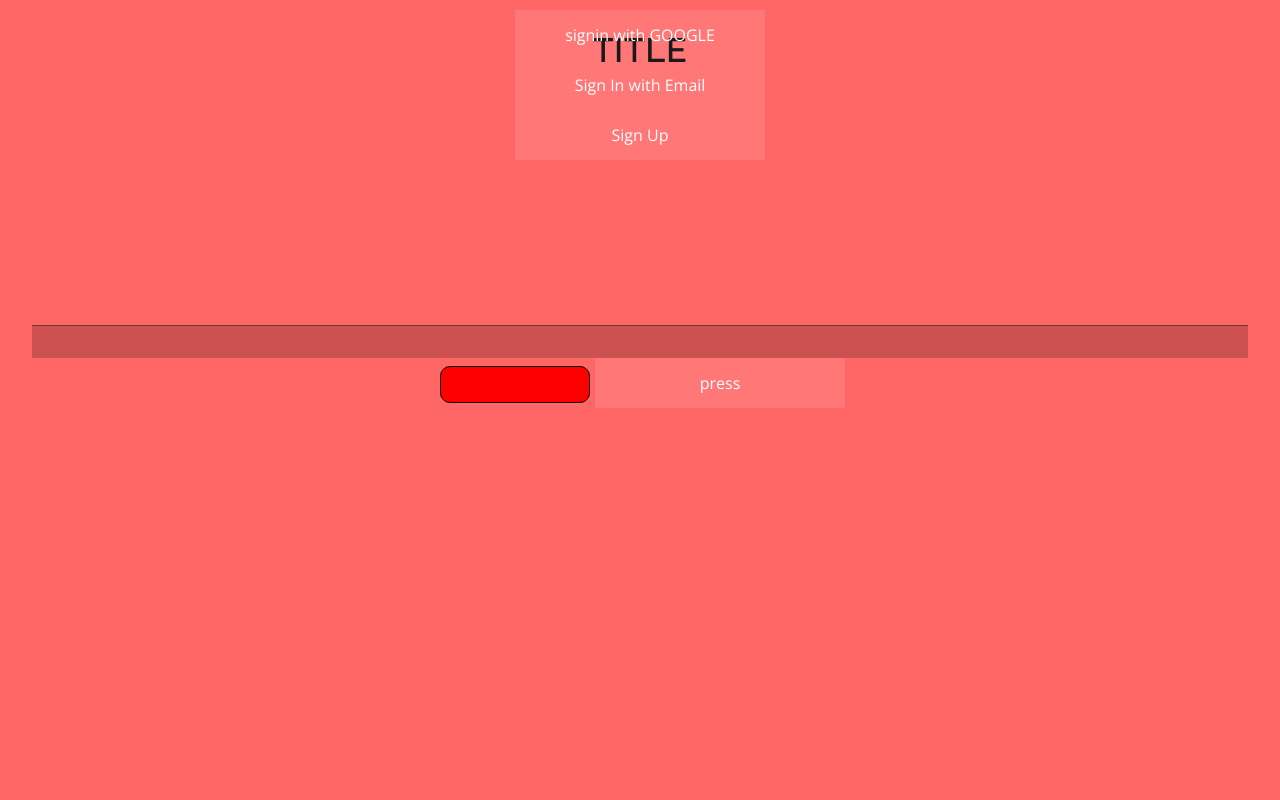
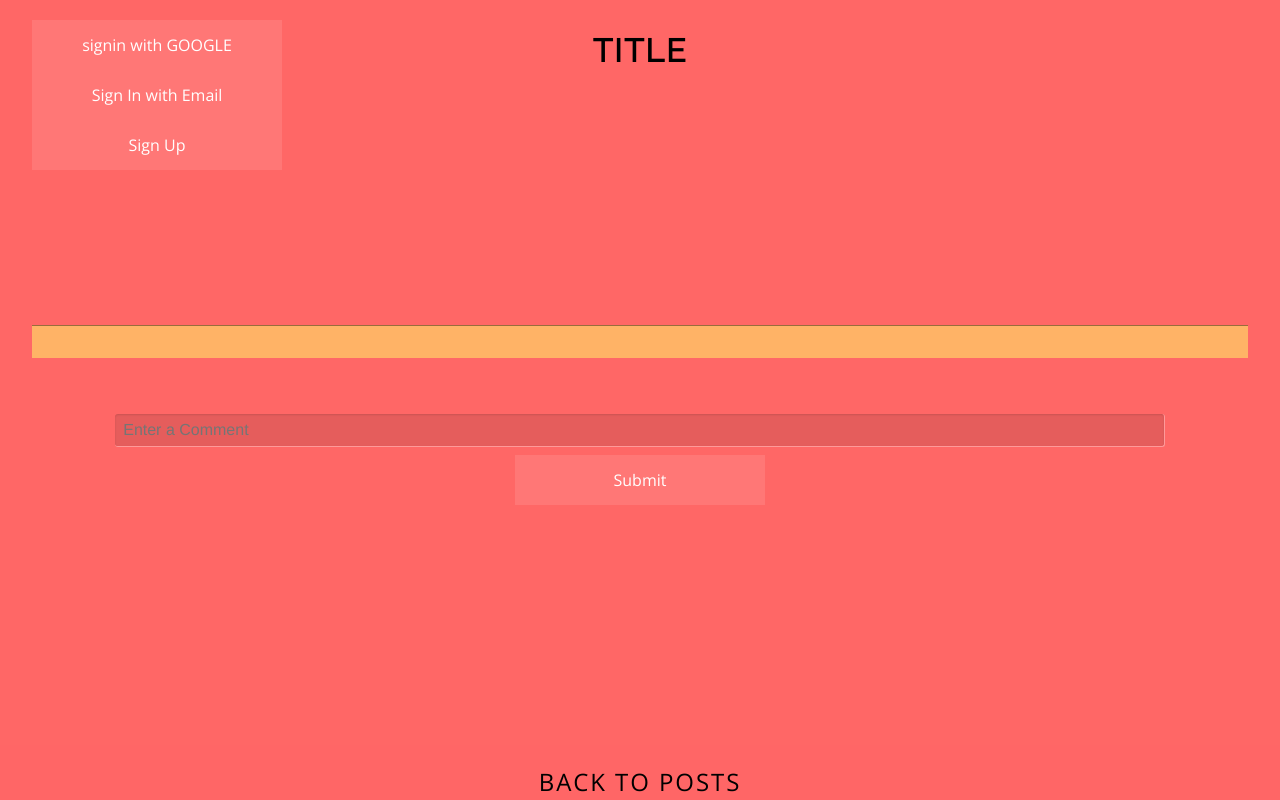
Before and after one commit to stwingy/Devtute, a React (Create React App) app: page /posts/1 in a window 1280 px wide. Built offline with nearby package versions, Linux system fonts and the light colour scheme; no server answers; the database is empty.

Commit message:
firebase refactor

```diff
--- a/src/App.js
+++ b/src/App.js
@@ -4,6 +4,7 @@ import UserProfile from './components/users/UserProfile'
 import Authentication from './components/users/Authentication'
 import PostPage from './components/posts/PostPage'
 import './App.css';
+import Footer from './components/Footer'
 import styled, { createGlobalStyle } from 'styled-components';
 import { Route, Link, Switch } from 'react-router-dom'
 
@@ -15,13 +16,13 @@ const GlobalStyle = createGlobalStyle`
   }
   h1,h2,h3,h4{
     font-family: 'Raleway', sans-serif;
-
+    text-transform:uppercase;
   }
   h2,h3,h4{
     font-family: 'Raleway', sans-serif;
     background-color:rgba(0, 0, 0, 0.2);
     padding: 1rem 2rem;
-    width:90%;
+
     margin: 0 auto;
     margin-top:2rem;
     border-top:1px solid rgba(0, 0, 0, 0.4);
@@ -53,6 +54,7 @@ function App() {
         <Route exact path='/profile' component={UserProfile} />
         <Route exact path='/posts/:id' component={PostPage} />
       </Switch>
+      <Footer />
       <GlobalStyle />
     </div>
   );
--- /dev/null
+++ b/src/components/Footer.js
@@ -0,0 +1,29 @@
+import React from 'react'
+import { Link } from 'react-router-dom'
+import styled from 'styled-components'
+const Div = styled.div`
+margin: 0 auto;
+margin-top:30px;
+height:55px;
+width:100%
+background-color: #ff6666;
+position:fixed;
+bottom:0;
+`
+const P = styled.p`
+font-size:1.5rem;
+font-weight:400;
+
+`
+function Footer() {
+
+    return (
+        <Link to="/">
+            <Div>
+                <P style={{ marginTop: "20px" }}>Back To Posts</P>
+            </Div>
+        </Link>
+    )
+}
+
+export default Footer
--- a/src/components/posts/Post.js
+++ b/src/components/posts/Post.js
@@ -8,12 +8,18 @@ import styled from 'styled-components'
 const P = styled.p`
 padding:0rem 5rem;
 text-align:left;
-
+width:100%;
 line-height:1.4rem;
 font-size:1.2rem;
 `
 const Div = styled.div`
+background-color:#ffb3b3;
 
+width:95%;
+margin:0 auto;
+margin-bottom:3em;
+/* border-bottom:50px solid #ff6666;
+box-shadow: inset 0 -1px 0 0 #ff6666; */
 `
 const belongsToCurrentUser = (currentUser, postAuthor) => {
     // console.log("CU ", currentUser, "PO ", postAuthor)
@@ -24,7 +30,7 @@ const belongsToCurrentUser = (currentUser, postAuthor) => {
 }
 function Post(props) {
 
-    const { title, body, createdAt, id, stars, user, postRef } = props
+    const { title, body, createdAt, id, stars, user, postRef, select } = props
     const currentUser = useUser()
     console.log(props.match)
 
@@ -39,17 +45,24 @@ function Post(props) {
     }
     return (
         <Div>
-            {props.match ? <h2>{title}</h2> : <Link to={`posts/${id}`}><h2>{title}</h2></Link>}
+            <div >
+                <p style={{ position: "absolute", left: "5%" }}>{select}</p>
+                {props.match ? <h2 style={{ backgroundColor: "#FFB366" }}>{title}</h2> : <Link to={`posts/${id}`}><h2 style={{ backgroundColor: "#FFB366" }}>{title}</h2></Link>}
+            </div>
+
             {title && <> <P>{body}</P>
 
 
                 {belongsToCurrentUser(currentUser, user) === false && <Button onClick={() => starsF()}>{`${stars} Likes`}</Button>}
-                <div style={{ display: 'flex', justifyContent: "space-evenly", width: '90%', margin: '2rem auto' }}>
+                <div style={{ display: 'flex', justifyContent: "space-evenly", width: '90%', margin: '2.5rem auto' }}>
                     <p>{moment(createdAt).calendar()}</p>
                     {user && <p>by {user.displayName}</p>}
                 </div>
-                {belongsToCurrentUser(currentUser, user) && !props.match && <Button onClick={() => removePost()}>X</Button>}
-                {!props.match && belongsToCurrentUser(currentUser, user) && <Button onClick={() => editTitle("BAAAAA")}>EDIT</Button>}</>}
+                <div style={{ backgroundColor: " #ff6666", margin: "0 auto" }}>
+                    {belongsToCurrentUser(currentUser, user) && !props.match && <Button style={{ marginRight: "5px" }} onClick={() => removePost()}>Delete</Button>}
+                    {!props.match && belongsToCurrentUser(currentUser, user) && <Button onClick={() => editTitle("BAAAAA")}>EDIT</Button>}
+                </div>
+            </>}
 
         </Div>
     )
--- a/src/components/posts/PostPage.js
+++ b/src/components/posts/PostPage.js
@@ -5,6 +5,30 @@ import { withRouter } from 'react-router-dom'
 import { useUser } from '../../providers/UserProvider'
 import moment from 'moment'
 import { Button, StyledInput } from '../../style/styles'
+import styled from 'styled-components'
+
+
+const Input = styled(StyledInput)`
+
+width:82%;
+margin:.5em auto;
+background-color:rgba(0, 0, 0, 0.1);
+box-shadow: 0 1px 2px rgba(0, 0, 0, 0.12) inset;
+    color: #555555;
+    font-family: "Helvetica Neue",Helvetica,Arial,sans-serif;
+    font-size: 1em;
+    line-height: 1.4em;
+    padding: 5px 8px;
+    border-color: #ff9999;
+    border-image: none;
+    border-radius: 3px;
+    border-style: none solid solid none;
+    border-width: medium 1px 1px medium;
+    transition:background-color .3s ease;
+    :focus{
+background-color:white;
+    }
+`
 const collectIdsandDocs = doc => {
   return { id: doc.id, ...doc.data() }
 }
@@ -21,10 +45,10 @@ function Comments(props) {
 
   }
   return (
-    <div>{user && props.comments.map(c => <p>{c.content} by {c.user.displayName} at {moment(c.createdAt).calendar()}</p>)}
+    <div style={{ marginBottom: "6rem" }}>{user && props.comments.map(c => <p>{c.content} by {c.user.displayName} at {moment(c.createdAt).calendar()}</p>)}
       {<form onSubmit={makeComment}>
-        <StyledInput type="text" value={com.content} onChange={e => setCom({ content: e.target.value })} />
-        <Button type="submit" onClick={makeComment}>press</Button>
+        <Input placeholder="Enter a Comment" type="text" value={com.content} onChange={e => setCom({ content: e.target.value })} />
+        <Button type="submit" onClick={makeComment}>Submit</Button>
       </form>}
     </div>
   )
--- a/src/components/posts/Posts.js
+++ b/src/components/posts/Posts.js
@@ -6,8 +6,36 @@ import { firestore } from '../../firebase'
 import { Button, StyledInput } from '../../style/styles'
 import styled from 'styled-components'
 
+const Select = styled.select`
+display: block;
+    font-size: 16px;
+    font-family: sans-serif;
+    font-weight: 700;
+    color: #444;
+    line-height: 1.3;
+    padding: .6em 1.4em .5em .8em;
+    width: 100%;
+    max-width: 100%;
+    box-sizing: border-box;
+    margin: 0;
+    border: 1px solid #aaa;
+    box-shadow: 0 1px 0 1px rgba(0,0,0,.04);
+    border-radius: .5em;
+
+    :hover{
+        border-color: #888;
+    }
+    :focus {
+    border-color: #aaa;
+    box-shadow: 0 0 1px 3px rgba(59, 153, 252, .7);
+
+    color: #222;
+    outline: none;
+`
+
 const ButtonF = styled(Button)`
 margin:.5em auto;`
+
 const Form = styled.form`
 display:flex;
 flex-direction:column;
@@ -16,14 +44,14 @@ margin-bottom:8rem;
 const Textarea = styled.textarea`
    margin: .5em auto;
 
-    width: 500px;
+    width: 80%;
     height: 100px;
     -moz-border-bottom-colors: none;
     -moz-border-left-colors: none;
     -moz-border-right-colors: none;
     -moz-border-top-colors: none;
     background: none repeat scroll 0 0 rgba(0, 0, 0, 0.07);
-    border-color: -moz-use-text-color #FFFFFF #FFFFFF -moz-use-text-color;
+    border-color: 	 #ff9999;
     border-image: none;
     border-radius: 6px 6px 6px 6px;
     border-style: none solid solid none;
@@ -62,71 +90,83 @@ const Textarea = styled.textarea`
 //   }
 // `;
 const Input = styled(StyledInput)`
-width:200px;
-margin:0 auto;
+
+width:82%;
+margin:.5em auto;
+background-color:rgba(0, 0, 0, 0.1);
+box-shadow: 0 1px 2px rgba(0, 0, 0, 0.12) inset;
+    color: #555555;
+    font-family: "Helvetica Neue",Helvetica,Arial,sans-serif;
+    font-size: 1em;
+    line-height: 1.4em;
+    padding: 5px 8px;
+    border-color: #ff9999;
+    border-image: none;
+    border-radius: 3px;
+    border-style: none solid solid none;
+    border-width: medium 1px 1px medium;
+    transition:background-color .3s ease;
+    :focus{
+background-color:white;
+    }
 `
 function Posts() {
 
     const posts = usePosts()
     const user = useUser()
     const { uid, photoURL, email, displayName } = user || {}
-
+    const [sections, setSections] = React.useState()
+    const [sectLoading, setSectLoading] = React.useState(false)
     const [title, setTitle] = React.useState("")
     const [body, setBody] = React.useState("")
+    const [select, setSelect] = React.useState("All")
 
     function handleSubmit(e) {
-        //e.preventDefault()
-        addPosts({ title: title, body: body, createdAt: Date.now(), stars: 0, user: { uid, photoURL, email, displayName } })
+        e.preventDefault()
+        addPosts({ title: title, select: select, body: body, createdAt: Date.now(), stars: 0, user: { uid, photoURL, email, displayName } })
         setTitle("")
         setBody("")
+    }
+    function handleSelect(e) {
+        setSelect(e.target.value)
     }
     const addPosts = async post => {
         firestore.collection('posts').add(post)
     }
+    const filterPosts = (val) => {
+        const filt = posts.filter(p => p.select === val)
+        setSections(filt)
 
-
-
+    }
     return (
         <div>
-            <Form id="postForm" onSubmit={handleSubmit}>
-                <Input value={title} type="text" onChange={e => setTitle(e.target.value)} />
-                <Textarea value={body} type="text" onChange={e => setBody(e.target.value)} />
-                <ButtonF type="submit" onClick={handleSubmit} >PRESS</ButtonF>
-            </Form>
+            <Button onClick={() => filterPosts("Javascript")}>click</Button>
 
 
             {
 
                 (posts.map(p =>
-                    <Post key={p.id} id={p.id} title={p.title} body={p.body} createdAt={p.createdAt} stars={p.stars} {...p} postRef={firestore.doc(`posts/${p.id}`)} />
+                    <Post key={p.id} id={p.id} title={p.title} body={p.body} select={p.select} createdAt={p.createdAt} stars={p.stars} {...p} postRef={firestore.doc(`posts/${p.id}`)} />
                 ))
             }
-        </div>
+            <Form id="postForm" onSubmit={handleSubmit}>
+                <Input placeholder="Please Enter A Title" value={title} type="text" onChange={e => setTitle(e.target.value)} />
+                <Textarea placeholder="Please Enter Some More Information" value={body} type="text" onChange={e => setBody(e.target.value)} />
+                <div style={{ display: "flex", justifyItems: 'center', margin: '0 auto' }}>
+
+                    <Select onChange={handleSelect}>
+                        <option value="All">All</option>
+                        <option value="React">React</option>
+                        <option value="Styled Components">Styled Components</option>
+                        <option value="CSS">CSS</option>
+                        <option value="Javascript">Javascript</option>
+                    </Select>
+                    <ButtonF type="submit" onClick={handleSubmit} >PRESS<button style={{ left: "0", width: "100%", height: '100%', position: "absolute", opacity: 0 }}></button></ButtonF>
+                </div>
+
+            </Form>
+        </div >
     )
 }
 
 export default Posts
-// QuerySnapshot properties
-// docs  array of DocumentSnapshots
-// empty boolean if snapshot empty
-// metadata   source etc
-// query   ref to query fired
-// size number of documents in QuerySnapshot
-
-/*QuerySnapshot methods
-docChanges()   array of changes since last snapshot
-forEach() iterates over entire array of snapshots
-isEqual()    is equal to another snapshot
-*/
-
-/* DocumentSnapshot props
-id   of document
-exists   is in database?
-metadata
-ref  ref to documents location in database*/
-
-/*DocumentSnapshot methods
-data()   gets all the fields of th object
-get()    allows access to an objects particular property eg/"firstName"
-isEqual()  useful for comparisons
-*/
--- a/src/components/users/SignAll.js
+++ b/src/components/users/SignAll.js
@@ -3,10 +3,11 @@ import SignIn from './SignIn'
 import SignUp from './SignUp'
 import styled from 'styled-components'
 const Div = styled.div`
-
-
+position:absolute;
+left:${props => props.left || "2.5%"};
+top:10px;
 `
-function SignAll() {
+function SignAll(props) {
     const [signInActive, setSignInActive] = React.useState(true)
     const [signUpActive, setSignUpActive] = React.useState(true)
 
@@ -17,7 +18,7 @@ function SignAll() {
         setSignInActive(val)
     }
     return (
-        <Div>
+        <Div left={props.left}>
             {signInActive && <SignIn changeSignIn={changeSignIn} />}
             {signUpActive && <SignUp changeSignUp={changeSignUp} />}
         </Div>
--- a/src/components/users/UserProfile.jsx
+++ b/src/components/users/UserProfile.jsx
@@ -1,4 +1,5 @@
 import React, { useState } from 'react';
+
 import { auth, firestore, storage } from '../../firebase';
 import { Button } from '../../style/styles';
 import styled from 'styled-components';
--- a/src/providers/PostProvider.js
+++ b/src/providers/PostProvider.js
@@ -11,12 +11,13 @@ function PostProvider({ children }) {
 
     React.useEffect(() => {
 
-        const subscribeF = firestore.collection('posts').onSnapshot(snapshot => {
-            const newPosts = snapshot.docs.map(collectIdsandDocs)
-            setPosts(newPosts)
+        const subscribeF = firestore.collection('posts').orderBy("createdAt", "desc")
+            .limit(100).onSnapshot(snapshot => {
+                const newPosts = snapshot.docs.map(collectIdsandDocs)
+                setPosts(newPosts)
 
 
-        })
+            })
 
         return () => { subscribeF() }
     }, [])
```
